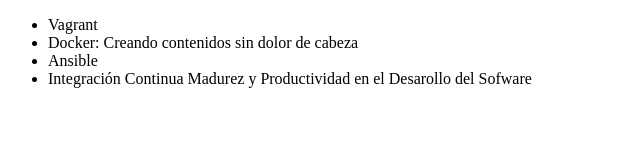
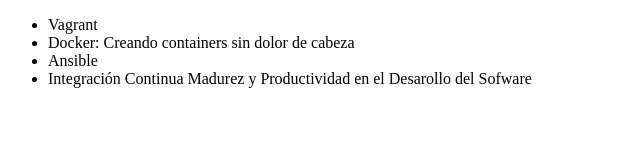
Before and after one commit to Abel270468/alura-git, a plain HTML site: page index.html in a window 1280 px wide. Shown: the full height of the page, 0-640 px from the left. Drawn offline with Linux system fonts and the light colour scheme.

Commit message:
Corrigiendo el nombre del curso de Docker

```diff
--- a/index.html
+++ b/index.html
@@ -7,7 +7,7 @@
 <body>
      <ul>
          <li> Vagrant </li>
-         <li> Docker: Creando contenidos sin dolor de cabeza </li>
+         <li> Docker: Creando containers sin dolor de cabeza </li>
          <li> Ansible </li>
          <li> Integración Continua Madurez y Productividad en el Desarollo del Sofware </li>
      </ul>
```
